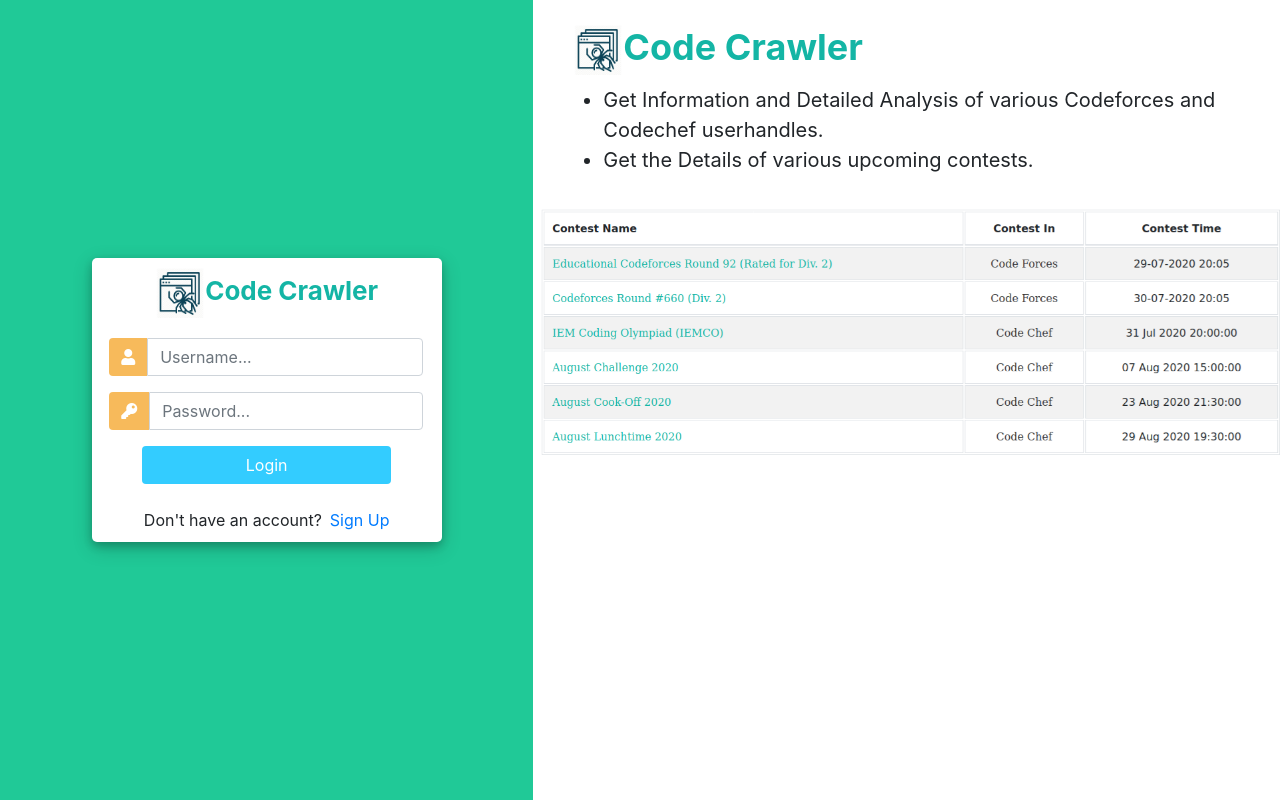
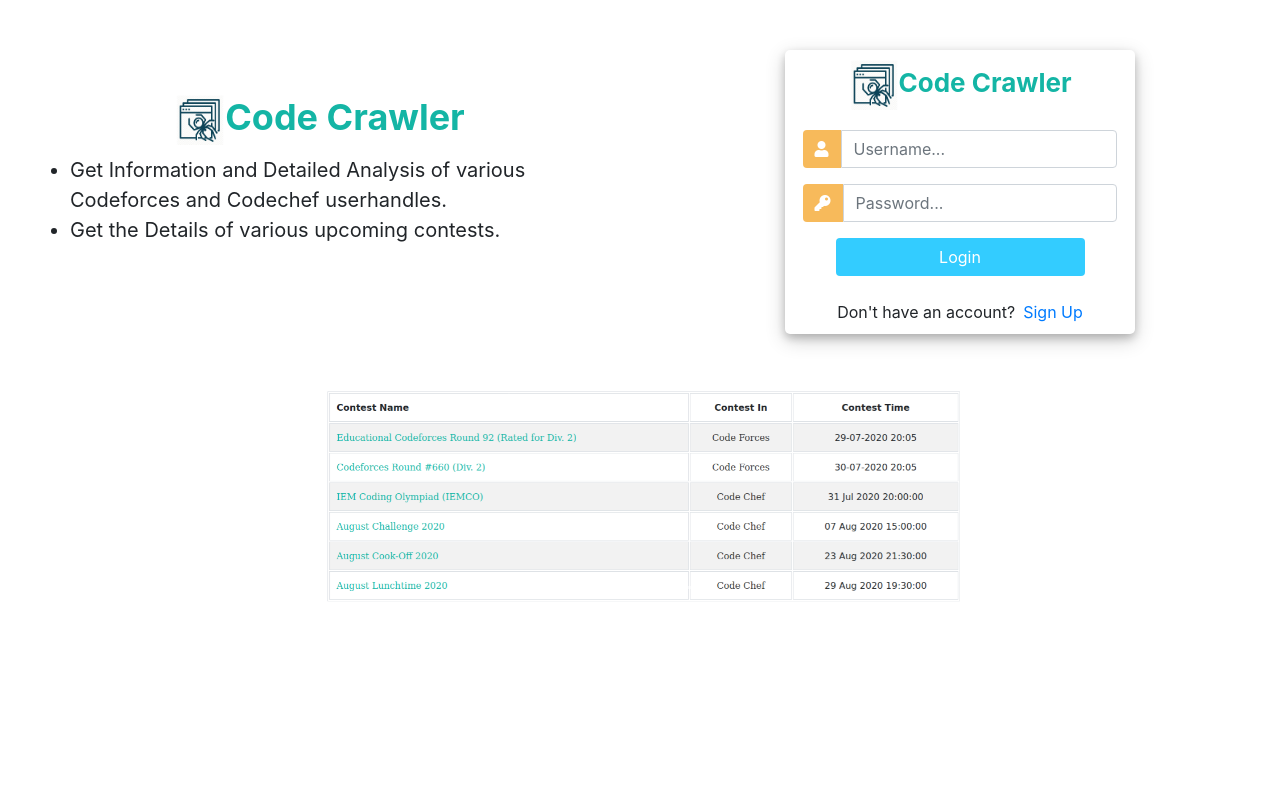
Before and after one commit to Suraj3579/codeforces_crawler, a Django app: page /login/ in a window 1280 px wide. Run offline with Django 3.2, Linux system fonts and the light colour scheme; some libraries are stand-ins or nearby versions.

Commit message:
login page changed

```diff
--- a/CF_Crawler/CF_Crawler/settings.py
+++ b/CF_Crawler/CF_Crawler/settings.py
@@ -25,7 +25,7 @@ SECRET_KEY = 'oof$2perp-fsjtul1i2*!5mt611ny%(f!3b5%*7hkh5e8b6e6v'
 # SECURITY WARNING: don't run with debug turned on in production!
 DEBUG = True
 
-ALLOWED_HOSTS = []
+ALLOWED_HOSTS = ['127.0.0.3']
 
 
 # Application definition
--- a/CF_Crawler/CodeCalender/static/css/styles.css
+++ b/CF_Crawler/CodeCalender/static/css/styles.css
@@ -136,8 +136,7 @@ color: #333D47;
   display: inline;
   margin: auto;
 }
-.pagetable{
-   top: 300px;
+div.pagetable{
    position: relative;
 }
 .ctable {
--- a/CF_Crawler/CodeCalender/templates/developers.html
+++ b/CF_Crawler/CodeCalender/templates/developers.html
@@ -4,7 +4,7 @@
 {% endblock %}
 {%block content%}
 {% load static %}
-<main class="container-fluid">
+<main class="container-fluid" style="width:85%;">
     <div class="screen-title" style="color: #14b5a5">Developers</div>
     <div class="separator"></div>
 
--- a/CF_Crawler/CodeCalender/templates/login.html
+++ b/CF_Crawler/CodeCalender/templates/login.html
@@ -1,9 +1,10 @@
+<!DOCTYPE html>
 {%load static%}
-<!DOCTYPE html>
 <html>
 
 <head>
-	<title>Login</title>
+	<title>Code Crawler | Login</title>
+	<link rel = "icon" href ="{%static 'img/logo.jpeg'%}" type = "image/x-icon">
 	<link rel="stylesheet" href="https://stackpath.bootstrapcdn.com/bootstrap/4.1.3/css/bootstrap.min.css" integrity="sha384-MCw98/SFnGE8fJT3GXwEOngsV7Zt27NXFoaoApmYm81iuXoPkFOJwJ8ERdknLPMO" crossorigin="anonymous">
 	 <script src="https://ajax.googleapis.com/ajax/libs/jquery/3.5.1/jquery.min.js"></script>
   <script src="https://cdnjs.cloudflare.com/ajax/libs/popper.js/1.16.0/umd/popper.min.js"></script>
@@ -23,8 +24,8 @@
 		}
 		.user_card {
 			width: 350px;
-			margin-top: auto;
-			margin-bottom: auto;
+			margin-top: 50px;
+			margin-bottom: 50px;
 			background-color:white;
 
 			justify-content: center;
@@ -85,7 +86,7 @@
 		@media screen and (min-width:760px)
 		{
 			.leftside, .rightside{
-			height:100vh;
+			height:50vh;
 			}
 		}
 
@@ -113,8 +114,18 @@
 <body>
 
 		<div class='row no-gutters'>
-			<div class='col-md-5 no-gutters'>
-				<div class='leftside d-flex justify-content-center align-items-center'>
+			<div class='col-md-12 no-gutters'>
+				<div class="row" style="margin-left:0;margin-right:0;">
+				<div class="info col-md-6 col-sm-12" style="margin:0;padding-top:80px;">
+					<div>
+						<div id="logo" style="text-align:center; color: #14b5a5; padding:10px; font-size:36px; font-weight:bold; " alt=""><img src="{%static 'img/logo.jpeg'%}" alt="" style="height:50px; width:50px;">Code Crawler</div>
+						<ul>
+						<li>Get Information and Detailed Analysis of various Codeforces and Codechef userhandles.</li>
+						<li>Get the Details of various upcoming contests.</li>
+						</ul>
+					</div>
+				</div>
+				<div class='d-flex justify-content-center col-md-6 col-sm-12' style="margin:0;">
 				<div class="user_card">
 					<div class="d-flex justify-content-center">
 						<div id="logo" style="font-size:26px; font-weight:bold; color: #14b5a5;" alt=""><img src="{%static 'img/logo.jpeg'%}" alt="" style="height:50px; width:50px;">Code Crawler</div>
@@ -151,16 +162,11 @@
 					</div>
 				</div>
 				</div>
+				</div>
 			</div>
-			<div class='col-md-7 no-gutters'>
-				<div class='rightside '>
-					<div class="info">
-						<div id="logo" style="align-items:center; justify-content:center;color: #14b5a5; padding:10px; font-size:36px; font-weight:bold;" alt=""><img src="{%static 'img/logo.jpeg'%}" alt="" style="height:50px; width:50px;">Code Crawler</div>
-						<ul>
-						<li>Get Information and Detailed Analysis of various Codeforces and Codechef userhandles.</li>
-						<li>Get the Details of various upcoming contests.</li>
-						</ul>
-					</div>
+			<div class='col-md-6 col-sm-12 no-gutters' style="margin:auto;">
+				<div class='' style="height:fit-content;">
+
 					<div id="carouselExampleIndicators" class="carousel slide" data-ride="carousel">
 					<ol class="carousel-indicators">
 						<li data-target="#carouselExampleIndicators" data-slide-to="0" class="active"></li>
--- a/CF_Crawler/CodeCalender/templates/register.html
+++ b/CF_Crawler/CodeCalender/templates/register.html
@@ -1,9 +1,10 @@
+<!DOCTYPE html>
 {%load static%}
-<!DOCTYPE html>
 <html>
 
 <head>
-	<title>Login</title>
+	<title>Code Crawler | Register</title>
+	<link rel = "icon" href ="{%static 'img/logo.jpeg'%}" type = "image/x-icon">
 	<link rel="stylesheet" href="https://stackpath.bootstrapcdn.com/bootstrap/4.1.3/css/bootstrap.min.css" integrity="sha384-MCw98/SFnGE8fJT3GXwEOngsV7Zt27NXFoaoApmYm81iuXoPkFOJwJ8ERdknLPMO" crossorigin="anonymous">
 	<script src="https://ajax.googleapis.com/ajax/libs/jquery/3.5.1/jquery.min.js"></script>
   <script src="https://cdnjs.cloudflare.com/ajax/libs/popper.js/1.16.0/umd/popper.min.js"></script>
```
Also changed, not shown: CF_Crawler/CodeCalender/templates/calender.html (+5 -5 lines), CF_Crawler/CodeCalender/views.py (+4 -5 lines), CF_Crawler/db.sqlite3.
